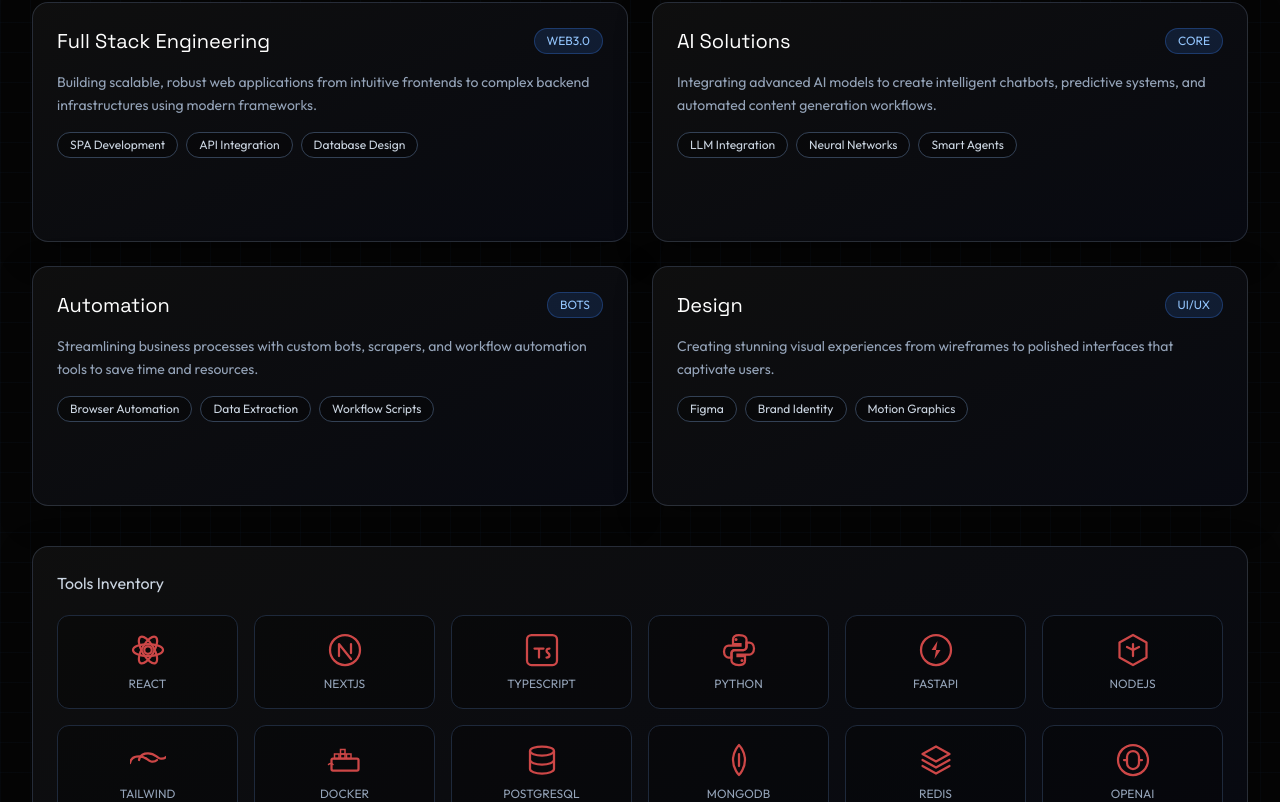
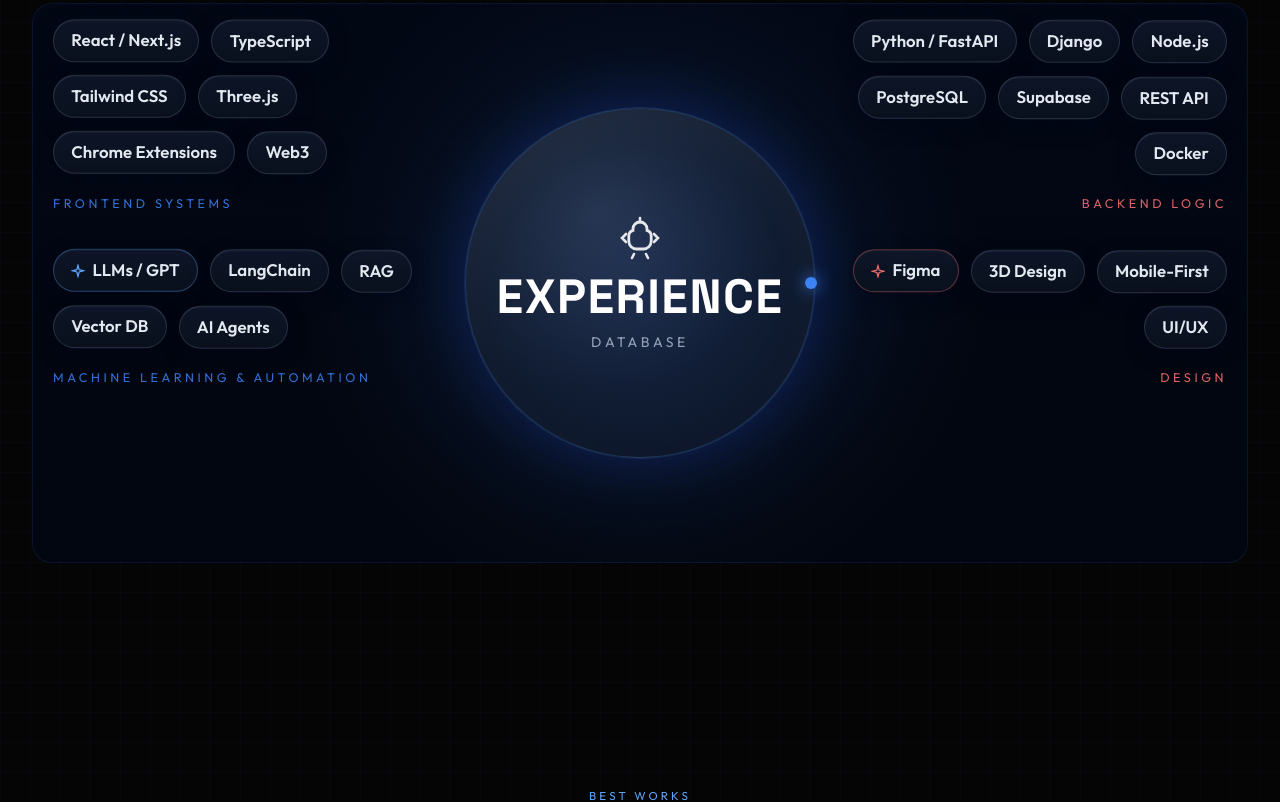
Before and after one commit to tantanbagsik/raypanganiban8, a Next.js app: page / in a window 1280 px wide. Shown: the part 2078-2880 px from the top of the page. Built offline with nearby package versions, Linux system fonts and the light colour scheme.

Commit message:
Redesign skills section to animated experience database layout

```diff
--- a/src/app/globals.css
+++ b/src/app/globals.css
@@ -305,3 +305,230 @@
     scroll-behavior: auto !important;
   }
 }
+
+.expertise-shell {
+  position: relative;
+  min-height: 560px;
+  border: 1px solid rgba(30, 58, 138, 0.24);
+  border-radius: 1.25rem;
+  padding: 1.5rem;
+  background:
+    radial-gradient(circle at 50% 50%, rgba(37, 99, 235, 0.16), rgba(5, 8, 18, 0) 40%),
+    radial-gradient(circle at 50% 50%, rgba(96, 165, 250, 0.09), transparent 52%),
+    linear-gradient(180deg, rgba(2, 8, 23, 0.88), rgba(2, 6, 16, 0.95));
+  overflow: hidden;
+}
+
+.expertise-col {
+  width: 34%;
+  position: absolute;
+  top: 1.25rem;
+}
+
+.expertise-col-left {
+  left: 1.25rem;
+}
+
+.expertise-col-right {
+  right: 1.25rem;
+}
+
+.chip-grid {
+  display: flex;
+  flex-wrap: wrap;
+  gap: 0.75rem;
+}
+
+.chip-grid-right {
+  justify-content: flex-end;
+}
+
+.skill-chip {
+  display: inline-flex;
+  align-items: center;
+  gap: 0.45rem;
+  padding: 0.76rem 1.08rem;
+  border-radius: 999px;
+  color: #e2e8f0;
+  background: linear-gradient(180deg, rgba(15, 23, 42, 0.88), rgba(10, 18, 30, 0.9));
+  border: 1px solid rgba(100, 116, 139, 0.33);
+  font-weight: 600;
+  font-size: 1.05rem;
+  line-height: 1;
+  box-shadow: inset 0 1px 0 rgba(255, 255, 255, 0.05), 0 6px 18px rgba(2, 6, 23, 0.5);
+}
+
+.skill-chip-accent-blue {
+  border-color: rgba(96, 165, 250, 0.35);
+}
+
+.skill-chip-accent-red {
+  border-color: rgba(248, 113, 113, 0.35);
+}
+
+.chip-float {
+  animation: chip-float 4.8s ease-in-out infinite;
+}
+
+@keyframes chip-float {
+  0%,
+  100% { transform: translateY(0); }
+  50% { transform: translateY(-5px); }
+}
+
+.expertise-label {
+  font-size: 0.79rem;
+  letter-spacing: 0.28em;
+  margin-top: 1.05rem;
+}
+
+.expertise-label-blue {
+  color: rgba(59, 130, 246, 0.85);
+}
+
+.expertise-label-red {
+  color: rgba(248, 113, 113, 0.88);
+  text-align: right;
+}
+
+.expertise-core-wrap {
+  position: absolute;
+  inset: 0;
+  display: flex;
+  align-items: center;
+  justify-content: center;
+  pointer-events: none;
+}
+
+.expertise-core {
+  position: relative;
+  width: 350px;
+  height: 350px;
+  border-radius: 999px;
+  display: flex;
+  align-items: center;
+  justify-content: center;
+  background: radial-gradient(circle at 38% 30%, rgba(148, 163, 184, 0.2), rgba(30, 41, 59, 0.35) 55%, rgba(15, 23, 42, 0.4) 100%);
+  border: 1px solid rgba(96, 165, 250, 0.2);
+  box-shadow:
+    0 0 0 1px rgba(96, 165, 250, 0.12),
+    0 0 60px rgba(30, 64, 175, 0.35),
+    inset 0 16px 44px rgba(255, 255, 255, 0.04);
+}
+
+.expertise-core-inner {
+  display: flex;
+  flex-direction: column;
+  align-items: center;
+  gap: 0.7rem;
+  text-align: center;
+}
+
+.expertise-dot {
+  position: absolute;
+  width: 12px;
+  height: 12px;
+  border-radius: 999px;
+  background: #3b82f6;
+  box-shadow: 0 0 16px #3b82f6;
+  left: calc(50% - 6px);
+  top: calc(50% - 6px);
+  animation: orbit-dot 6s linear infinite;
+}
+
+@keyframes orbit-dot {
+  from {
+    transform: rotate(0deg) translateX(171px) rotate(0deg);
+  }
+  to {
+    transform: rotate(360deg) translateX(171px) rotate(-360deg);
+  }
+}
+
+@media (max-width: 1200px) {
+  .skill-chip {
+    font-size: 0.95rem;
+    padding: 0.72rem 0.98rem;
+  }
+
+  .expertise-core {
+    width: 300px;
+    height: 300px;
+  }
+
+  @keyframes orbit-dot {
+    from {
+      transform: rotate(0deg) translateX(145px) rotate(0deg);
+    }
+    to {
+      transform: rotate(360deg) translateX(145px) rotate(-360deg);
+    }
+  }
+}
+
+@media (max-width: 1024px) {
+  .expertise-shell {
+    min-height: unset;
+    display: grid;
+    gap: 1.4rem;
+  }
+
+  .expertise-col,
+  .expertise-col-left,
+  .expertise-col-right {
+    position: static;
+    width: 100%;
+  }
+
+  .expertise-col-right .chip-grid {
+    justify-content: flex-start;
+  }
+
+  .expertise-label-red {
+    text-align: left;
+  }
+
+  .expertise-core-wrap {
+    position: static;
+    order: -1;
+    padding-top: 0.5rem;
+  }
+
+  .expertise-core {
+    width: 240px;
+    height: 240px;
+  }
+
+  .expertise-dot {
+    animation: orbit-dot-mobile 6s linear infinite;
+  }
+
+  @keyframes orbit-dot-mobile {
+    from {
+      transform: rotate(0deg) translateX(114px) rotate(0deg);
+    }
+    to {
+      transform: rotate(360deg) translateX(114px) rotate(-360deg);
+    }
+  }
+}
+
+@media (max-width: 640px) {
+  .expertise-shell {
+    padding: 1rem;
+  }
+
+  .skill-chip {
+    font-size: 0.88rem;
+    padding: 0.66rem 0.9rem;
+  }
+
+  .expertise-core {
+    width: 210px;
+    height: 210px;
+  }
+
+  .expertise-core-inner p.font-display {
+    font-size: 1.55rem;
+  }
+}
--- a/src/components/Skills.jsx
+++ b/src/components/Skills.jsx
@@ -1,80 +1,91 @@
-const services = [
-  {
-    title: 'Full Stack Engineering',
-    badge: 'WEB3.0',
-    description: 'Building scalable, robust web applications from intuitive frontends to complex backend infrastructures using modern frameworks.',
-    features: ['SPA Development', 'API Integration', 'Database Design'],
-  },
-  {
-    title: 'AI Solutions',
-    badge: 'CORE',
-    description: 'Integrating advanced AI models to create intelligent chatbots, predictive systems, and automated content generation workflows.',
-    features: ['LLM Integration', 'Neural Networks', 'Smart Agents'],
-  },
-  {
-    title: 'Automation',
-    badge: 'BOTS',
-    description: 'Streamlining business processes with custom bots, scrapers, and workflow automation tools to save time and resources.',
-    features: ['Browser Automation', 'Data Extraction', 'Workflow Scripts'],
-  },
-  {
-    title: 'Design',
-    badge: 'UI/UX',
-    description: 'Creating stunning visual experiences from wireframes to polished interfaces that captivate users.',
-    features: ['Figma', 'Brand Identity', 'Motion Graphics'],
-  },
-]
+const leftTop = ['React / Next.js', 'TypeScript', 'Tailwind CSS', 'Three.js', 'Chrome Extensions', 'Web3']
+const leftBottom = ['LLMs / GPT', 'LangChain', 'RAG', 'Vector DB', 'AI Agents']
+const rightTop = ['Python / FastAPI', 'Django', 'Node.js', 'PostgreSQL', 'Supabase', 'REST API', 'Docker']
+const rightBottom = ['Figma', '3D Design', 'Mobile-First', 'UI/UX']
 
-const tools = [
-  'react',
-  'nextjs',
-  'typescript',
-  'python',
-  'fastapi',
-  'nodejs',
-  'tailwind',
-  'docker',
-  'postgresql',
-  'mongodb',
-  'redis',
-  'openai',
-]
+function Spark({ color = '#60a5fa' }) {
+  return (
+    <svg width="14" height="14" viewBox="0 0 14 14" fill="none" aria-hidden="true">
+      <path d="M7 1.4L8.15 5.85L12.6 7L8.15 8.15L7 12.6L5.85 8.15L1.4 7L5.85 5.85L7 1.4Z" stroke={color} strokeWidth="1.2" />
+    </svg>
+  )
+}
+
+function Chip({ label, className = '', icon = null, delay = 0 }) {
+  return (
+    <span className={`skill-chip ${className}`} style={{ animationDelay: `${delay * 0.14}s` }}>
+      {icon}
+      {label}
+    </span>
+  )
+}
 
 export default function Skills() {
   return (
     <section id="skills" className="px-4 sm:px-6 lg:px-8 py-16 sm:py-20 lg:py-28">
       <div className="max-w-7xl mx-auto">
         <div className="fade-in-up mb-10 sm:mb-12 text-center">
-          <p className="text-primary-400 uppercase tracking-[0.25em] text-xs mb-4">EXPERIENCE DATABASE</p>
-          <h2 className="font-display text-[2rem] sm:text-5xl lg:text-6xl text-white font-bold">Skills</h2>
+          <p className="section-kicker mb-4">EXPERIENCE</p>
+          <h2 className="font-display text-[2rem] sm:text-5xl lg:text-6xl text-white font-bold">Database</h2>
         </div>
 
-        <div className="grid md:grid-cols-2 gap-6">
-          {services.map((service, index) => (
-            <article key={service.title} className="fade-in-up rounded-2xl glass-panel p-6 card-hover min-h-[240px]" style={{ transitionDelay: `${index * 0.08}s` }}>
-              <div className="flex items-center justify-between mb-4">
-                <h3 className="font-display text-xl text-white">{service.title}</h3>
-                <span className="text-xs px-3 py-1 rounded-full bg-primary/15 border border-primary/30 text-primary-300">{service.badge}</span>
+        <div className="fade-in-up expertise-shell">
+          <div className="expertise-col expertise-col-left">
+            <div className="chip-grid chip-grid-tight">
+              {leftTop.map((item, index) => (
+                <Chip key={item} label={item} className="chip-float" delay={index} />
+              ))}
+            </div>
+            <p className="expertise-label expertise-label-blue">FRONTEND SYSTEMS</p>
+
+            <div className="chip-grid chip-grid-loose mt-10">
+              {leftBottom.map((item, index) => (
+                <Chip
+                  key={item}
+                  label={item}
+                  icon={item === 'LLMs / GPT' ? <Spark color="#60a5fa" /> : null}
+                  className={`chip-float ${item === 'LLMs / GPT' ? 'skill-chip-accent-blue' : ''}`}
+                  delay={index + 2}
+                />
+              ))}
+            </div>
+            <p className="expertise-label expertise-label-blue mt-4">MACHINE LEARNING &amp; AUTOMATION</p>
+          </div>
+
+          <div className="expertise-core-wrap" aria-hidden="true">
+            <div className="expertise-core">
+              <div className="expertise-dot"></div>
+              <div className="expertise-core-inner">
+                <svg width="48" height="48" viewBox="0 0 24 24" fill="none">
+                  <path d="M8.5 7.5C8.5 5.57 10.07 4 12 4C13.93 4 15.5 5.57 15.5 7.5V8.2C16.7 8.6 17.6 9.7 17.6 11V13.5C17.6 15.71 15.81 17.5 13.6 17.5H10.4C8.19 17.5 6.4 15.71 6.4 13.5V11C6.4 9.7 7.3 8.6 8.5 8.2V7.5Z" stroke="#E5E7EB" strokeWidth="1.4" />
+                  <path d="M5 10L3 12L5 14M19 10L21 12L19 14M12 4V2M9 20L8 22M15 20L16 22" stroke="#E5E7EB" strokeWidth="1.3" strokeLinecap="round" />
+                </svg>
+                <p className="font-display text-white text-4xl sm:text-5xl font-bold tracking-[0.03em]">EXPERIENCE</p>
+                <p className="text-slate-400 tracking-[0.25em] text-xs sm:text-sm">DATABASE</p>
               </div>
-              <p className="text-slate-400 text-sm leading-relaxed">{service.description}</p>
-              <div className="mt-4 flex flex-wrap gap-2">
-                {service.features.map((feature) => (
-                  <span key={feature} className="text-xs px-3 py-1 rounded-full border border-slate-700 text-slate-300 bg-black/30">{feature}</span>
-                ))}
-              </div>
-            </article>
-          ))}
-        </div>
+            </div>
+          </div>
 
-        <div className="fade-in-up mt-10 rounded-2xl glass-panel p-6" style={{ transitionDelay: '0.3s' }}>
-          <p className="text-slate-300 mb-5">Tools Inventory</p>
-          <div className="grid grid-cols-3 sm:grid-cols-4 md:grid-cols-6 gap-4">
-            {tools.map((tool) => (
-              <div key={tool} className="rounded-xl border border-slate-800 bg-black/30 p-4 flex flex-col items-center gap-2 card-hover">
-                <img src={`/images/tools/${tool}.svg`} alt={tool} className="w-9 h-9" />
-                <span className="text-xs text-slate-400 uppercase">{tool}</span>
-              </div>
-            ))}
+          <div className="expertise-col expertise-col-right">
+            <div className="chip-grid chip-grid-tight chip-grid-right">
+              {rightTop.map((item, index) => (
+                <Chip key={item} label={item} className="chip-float" delay={index + 1} />
+              ))}
+            </div>
+            <p className="expertise-label expertise-label-red">BACKEND LOGIC</p>
+
+            <div className="chip-grid chip-grid-loose chip-grid-right mt-10">
+              {rightBottom.map((item, index) => (
+                <Chip
+                  key={item}
+                  label={item}
+                  icon={item === 'Figma' ? <Spark color="#f87171" /> : null}
+                  className={`chip-float ${item === 'Figma' ? 'skill-chip-accent-red' : ''}`}
+                  delay={index + 3}
+                />
+              ))}
+            </div>
+            <p className="expertise-label expertise-label-red mt-4">DESIGN</p>
           </div>
         </div>
       </div>
```
